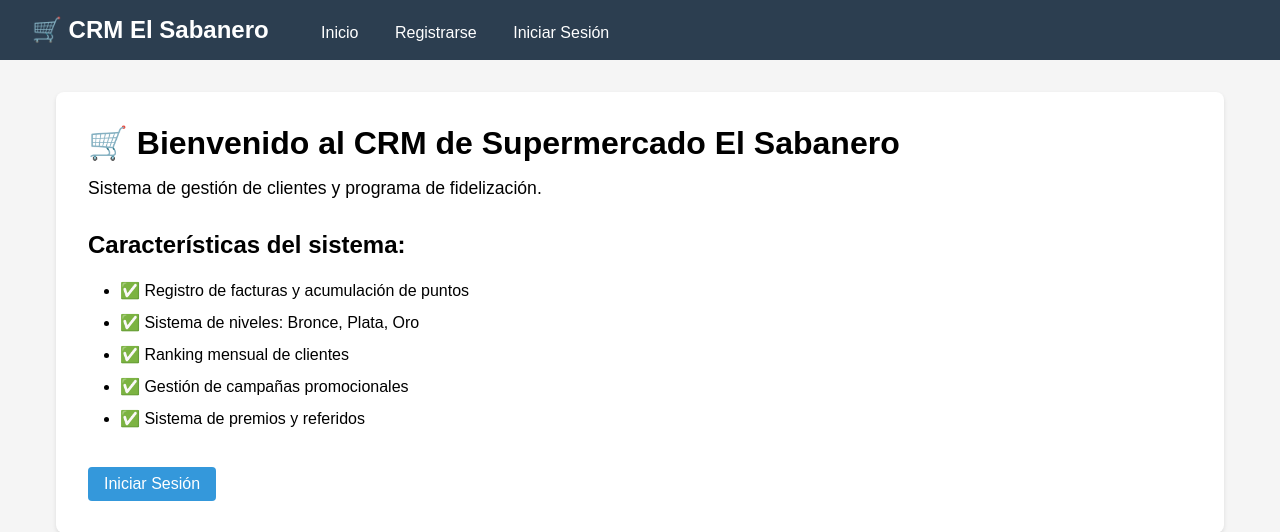
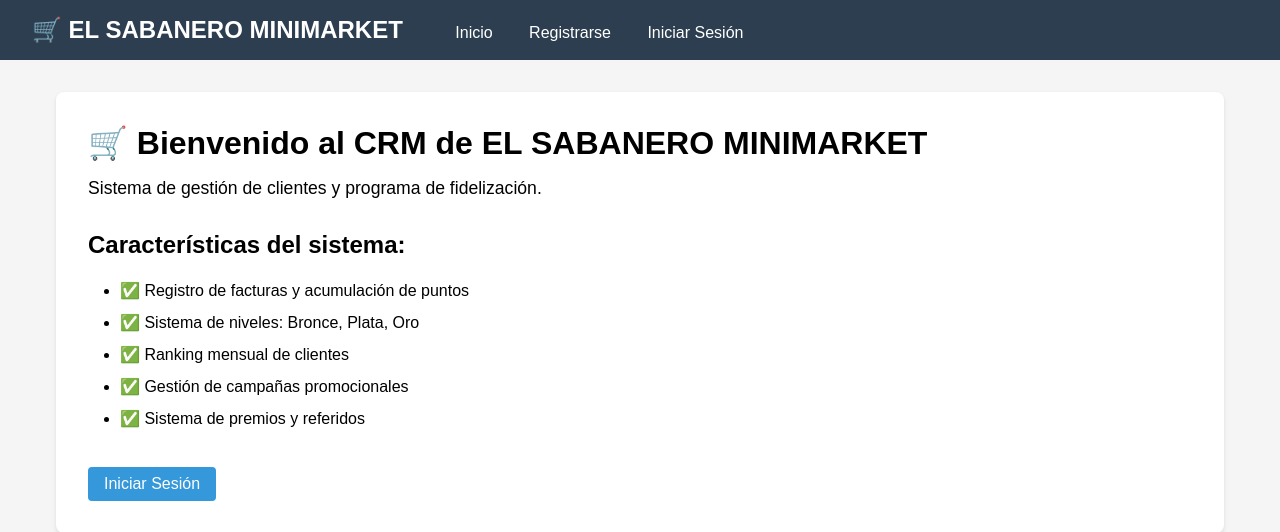
Before and after one commit to Racio08/CRM---SUPERMERCADO-EL-SABANERO-MINIMARKET, a Django app: page / in a window 1280 px wide. Shown: the top 532 px of the page. Run offline with Django 4.2, Linux system fonts and the light colour scheme.

Commit message:
Actualización: Cambio de nombre a EL SABANERO MINIMARKET, botón Salir funcional y vista de logout

```diff
--- a/clientes/templates/clientes/base.html
+++ b/clientes/templates/clientes/base.html
@@ -3,7 +3,7 @@
 <head>
     <meta charset="UTF-8">
     <meta name="viewport" content="width=device-width, initial-scale=1.0">
-    <title>{% block title %}CRM Supermercado El Sabanero{% endblock %}</title>
+    <title>{% block title %}CRM EL SABANERO MINIMARKET{% endblock %}</title>
     <style>
         * { margin: 0; padding: 0; box-sizing: border-box; }
         body { font-family: Arial, sans-serif; background: #f5f5f5; }
@@ -35,7 +35,7 @@
 </head>
 <body>
     <nav>
-        <h1>🛒 CRM El Sabanero</h1>
+        <h1>🛒 EL SABANERO MINIMARKET</h1>
         <a href="{% url 'clientes:home' %}">Inicio</a>
         {% if user.is_authenticated %}
             <a href="{% url 'clientes:ver_puntos' %}">Mis Puntos</a>
@@ -44,7 +44,7 @@
             {% if user.is_staff %}
                 <a href="{% url 'clientes:panel_admin' %}">Admin</a>
             {% endif %}
-            <a href="{% url 'admin:logout' %}">Salir ({{ user.username }})</a>
+            <a href="{% url 'clientes:salir' %}">Salir ({{ user.username }})</a>
         {% else %}
             <a href="{% url 'clientes:registro' %}">Registrarse</a>
             <a href="{% url 'admin:login' %}">Iniciar Sesión</a>
--- a/clientes/templates/clientes/home.html
+++ b/clientes/templates/clientes/home.html
@@ -1,10 +1,10 @@
 {% extends 'clientes/base.html' %}
 
-{% block title %}Inicio - CRM El Sabanero{% endblock %}
+{% block title %}Inicio - EL SABANERO MINIMARKET{% endblock %}
 
 {% block content %}
 <div class="card">
-    <h1>🛒 Bienvenido al CRM de Supermercado El Sabanero</h1>
+    <h1>🛒 Bienvenido al CRM de EL SABANERO MINIMARKET</h1>
     <p style="margin-top: 1rem; font-size: 1.1rem;">Sistema de gestión de clientes y programa de fidelización.</p>
 
     {% if user.is_authenticated %}
--- a/clientes/urls.py
+++ b/clientes/urls.py
@@ -6,6 +6,7 @@ app_name = 'clientes'
 urlpatterns = [
     path('', views.home, name='home'),
     path('registro/', views.registro, name='registro'),
+    path('salir/', views.salir, name='salir'),
     path('registrar-factura/', views.registrar_factura, name='registrar_factura'),
     path('mis-puntos/', views.ver_puntos, name='ver_puntos'),
     path('ranking/', views.ranking_mensual, name='ranking'),
--- a/clientes/views.py
+++ b/clientes/views.py
@@ -3,7 +3,7 @@ from django.contrib.auth.decorators import login_required
 from django.db.models import Sum, Count
 from django.utils.timezone import now
 from django.contrib import messages
-from django.contrib.auth import login
+from django.contrib.auth import login, logout
 from .models import Cliente, Factura, Punto, Campana, Premio
 from .utils import calcular_nivel
 from .forms import ClienteRegistroForm
@@ -132,3 +132,9 @@ def registro(request):
         form = ClienteRegistroForm()
 
     return render(request, 'clientes/registro.html', {'form': form})
+
+# Vista de logout
+def salir(request):
+    logout(request)
+    messages.success(request, 'Has cerrado sesión exitosamente.')
+    return redirect('clientes:home')
```
Also changed, not shown: db.sqlite3.
